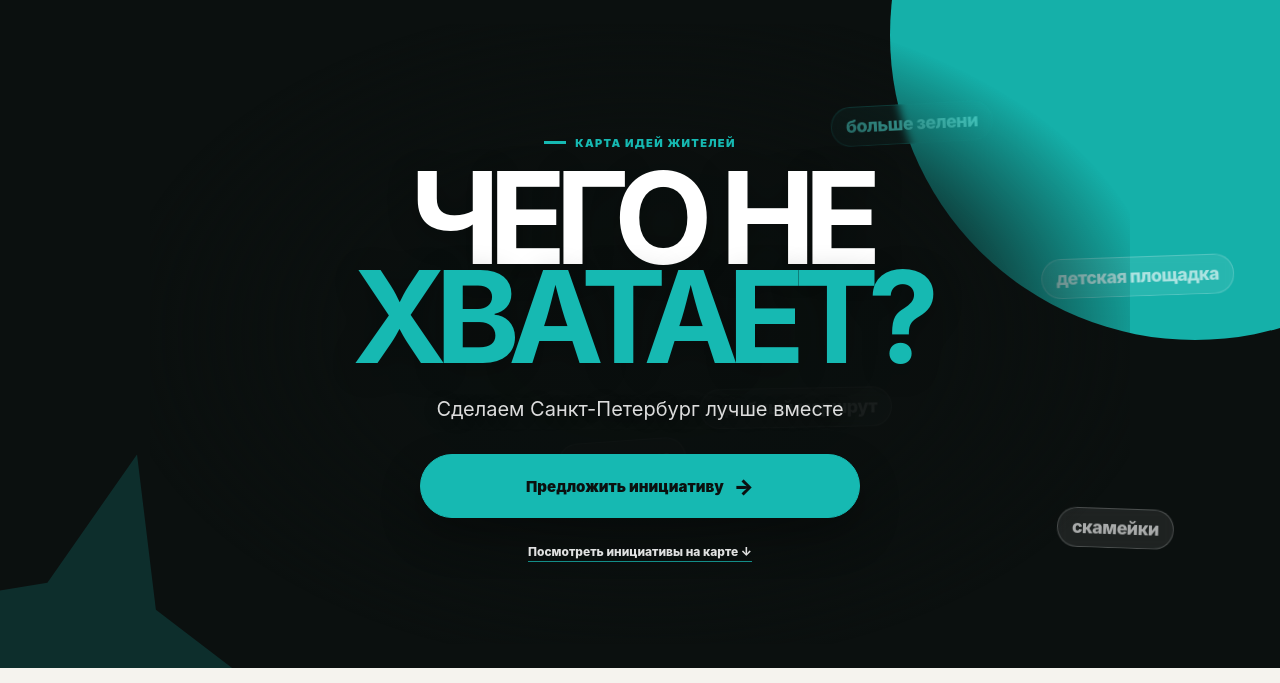
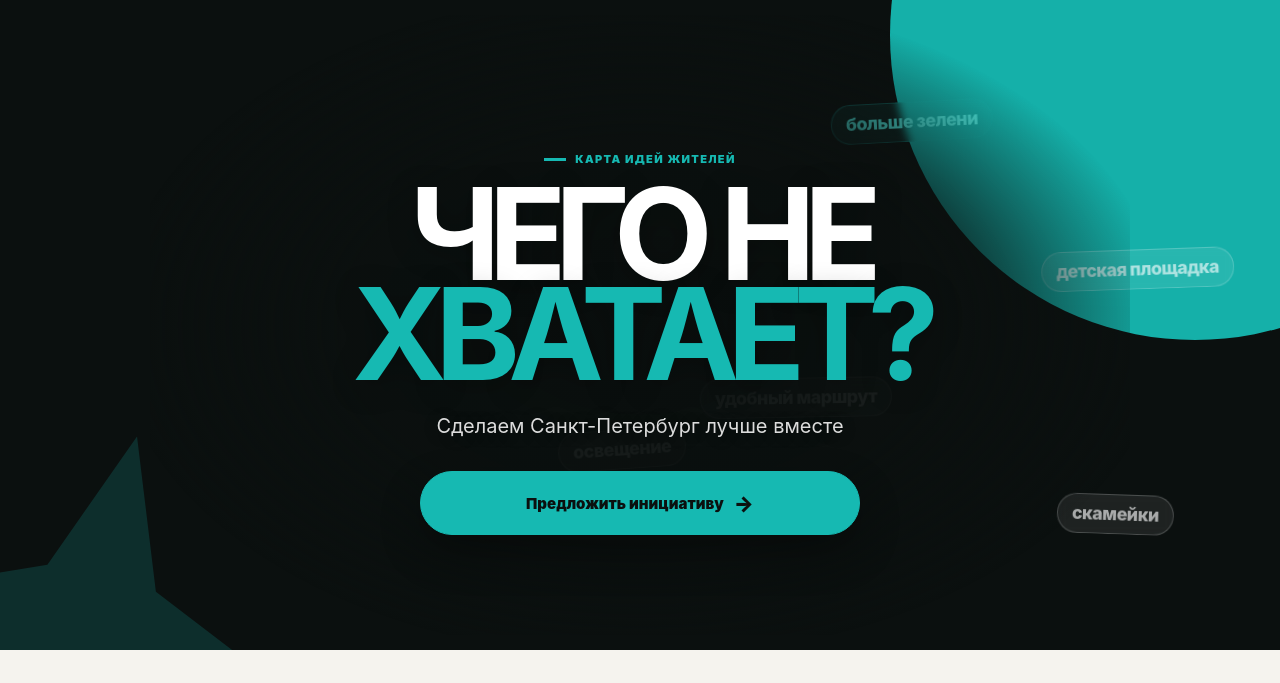
Before and after one commit to artemsmakov1997-debug/Shmakov, a plain HTML site: page index.html in a window 1280 px wide. Shown: the top 683 px of the page. Drawn offline with nearby package versions, Linux system fonts and the light colour scheme; grey boxes are pictures that could not be loaded.

Commit message:
Update index.html

```diff
--- a/index.html
+++ b/index.html
@@ -1456,8 +1456,6 @@
         <div class="hero-actions">
           <button class="button button-teal button-hero js-open-modal" type="button">
             Предложить инициативу <span aria-hidden="true">→</span>
-          </button>
-          <a class="hero-map-link" href="#mapSection">Посмотреть инициативы на карте ↓</a>
         </div>
       </div>
     </section>
```
